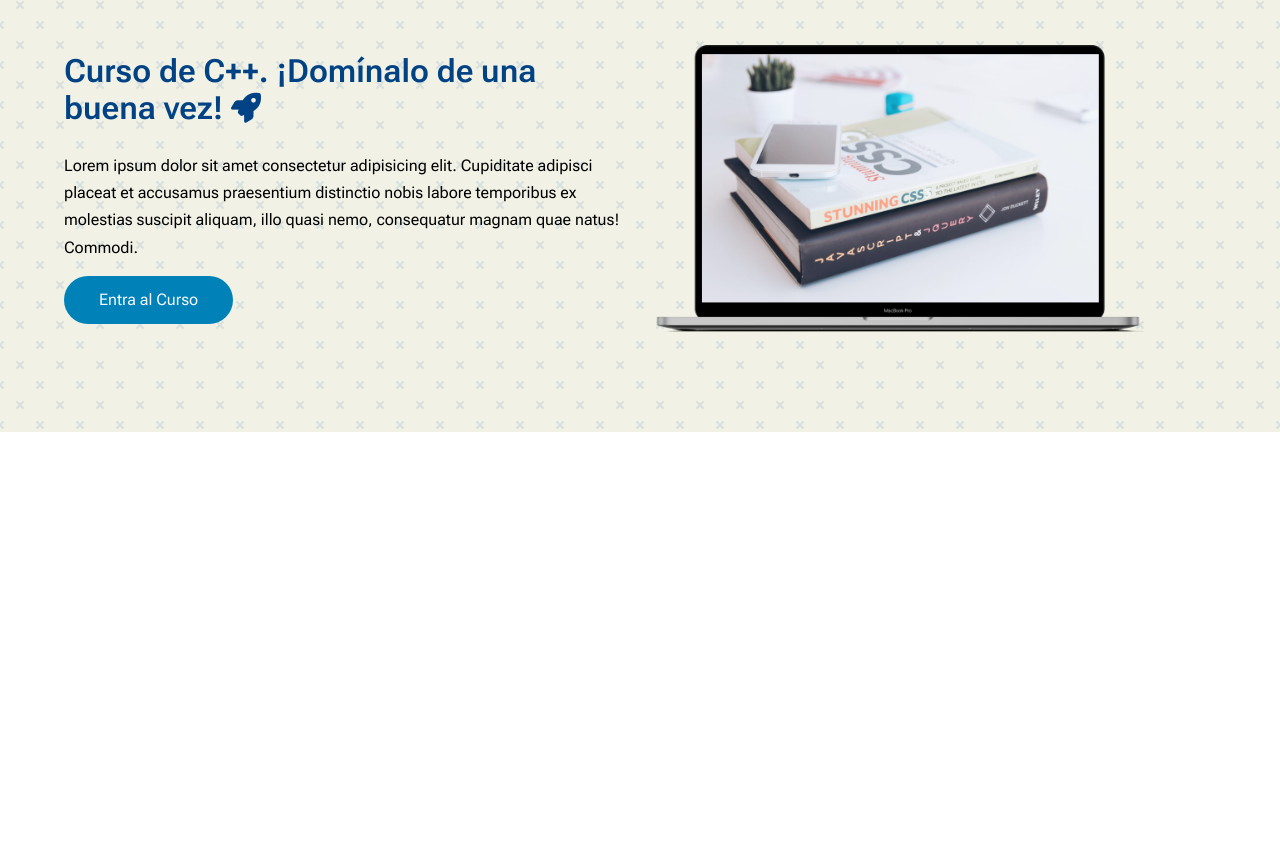
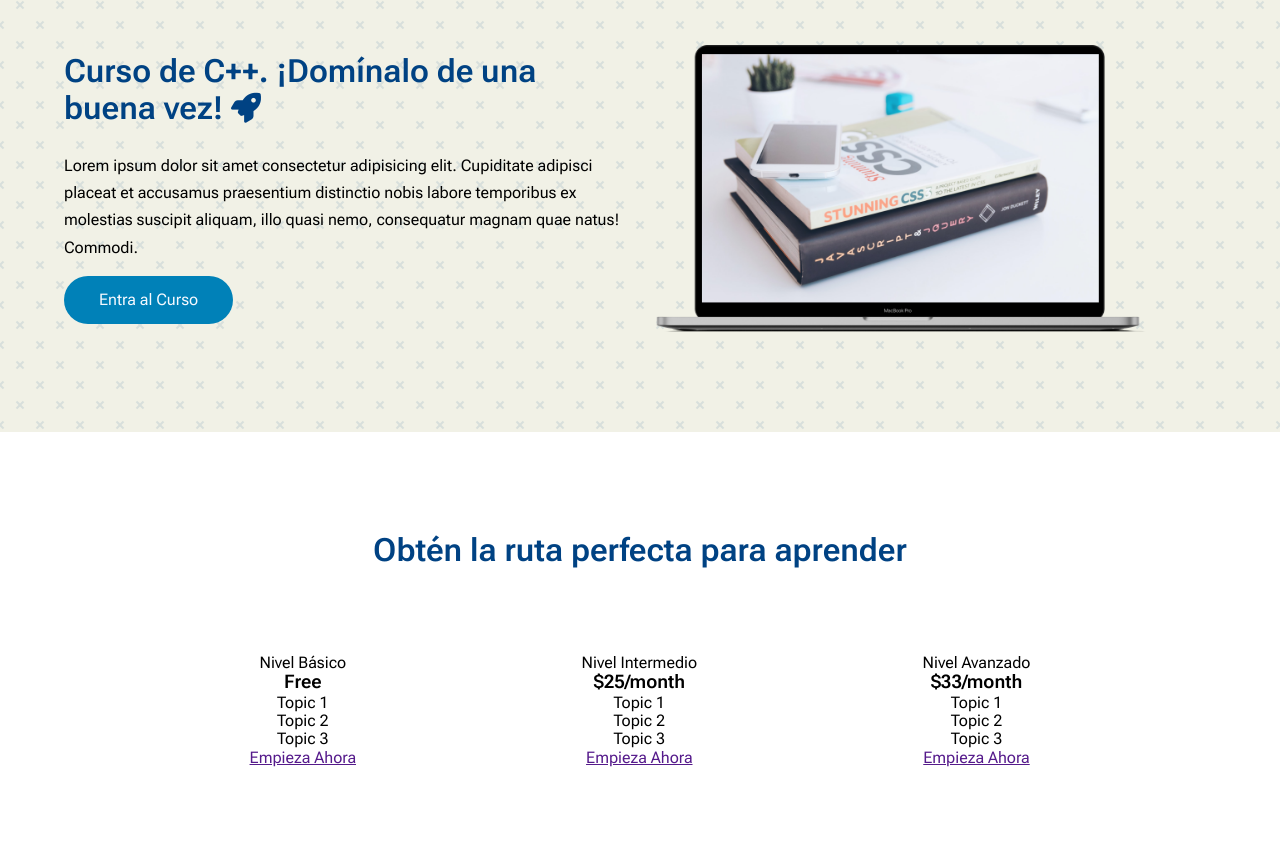
Before and after one commit to Grace-Silva/Landing-Page-master, a plain HTML site: page Landing-Page/index.html in a window 1280 px wide. Shown: the part 1399-2266 px from the top of the page. Before the commit the page ends 1831 px from the top, so only its background shows below. Drawn offline with Linux system fonts and the light colour scheme.

Commit message:
Agregando precios de ruta de aprendizaje

```diff
--- a/Landing-Page/index.html
+++ b/Landing-Page/index.html
@@ -13,8 +13,10 @@
     <link rel="stylesheet" href="https://cdnjs.cloudflare.com/ajax/libs/font-awesome/6.2.0/css/all.min.css" integrity="sha512-xh6O/CkQoPOWDdYTDqeRdPCVd1SpvCA9XXcUnZS2FmJNp1coAFzvtCN9BmamE+4aHK8yyUHUSCcJHgXloTyT2A=="
     crossorigin="anonymous" referrerpolicy="no-referrer" />
 </head>
+
 <body>
-<header class="hero">
+    <!-- header -->
+    <header class="hero">
     <nav class="nav container">
         <div class="nav-logo">
             <h2 class="nav-title">Curso C++</h2>
@@ -45,9 +47,10 @@
 
         <a href="" class="cta">Comienza Ahora</a> <!-- botón -->
     </section>
-</header>
+    </header>
 
 <main>
+    <!-- about section -->
     <section class="container about">
         <h2 class="subtitle">¿Qué Aprenderás Aquí?</h2>
         <p class="about-paragraph">Lorem, ipsum dolor sit amet consectetur adipisicing elit. Nobis pariatur necessitatibus facilis voluptatibus ad cum!</p>
@@ -75,7 +78,7 @@
         </div>
 
     </section>
-
+    <!-- knowledge section -->
     <section class="knowledge">
         <div class="knowledge-container container">
 
@@ -91,7 +94,65 @@
 
         </div>
     </section>
+    <!-- route section -->
+    <section class="route container">
+        <h2 class="subtitle">Obtén la ruta perfecta para aprender</h2>
 
+        <!-- route table -->
+        <div class="route-table">
+
+            <!-- route element -->
+            <div class="route-element">
+
+                <p class="route-name">Nivel Básico</p>
+                <h3 class="route-element">Free</h3>
+
+                <div class="route-items">
+                    <p class="route-features">Topic 1</p>
+                    <p class="route-features">Topic 2</p>
+                    <p class="route-features">Topic 3</p>
+                </div>
+
+                <a href="" class="route-cta">Empieza Ahora</a>
+
+            </div>
+
+            <!-- route element -->
+            <div class="route-element route-element-best">
+
+                <p class="route-name">Nivel Intermedio</p>
+                <h3 class="route-element">$25/month</h3>
+
+                <div class="route-items">
+                    <p class="route-features">Topic 1</p>
+                    <p class="route-features">Topic 2</p>
+                    <p class="route-features">Topic 3</p>
+                </div>
+
+                <a href="" class="route-cta">Empieza Ahora</a>
+
+            </div>
+
+            <!-- route element -->
+            <div class="route-element">
+
+                <p class="route-name">Nivel Avanzado</p>
+                <h3 class="route-element">$33/month</h3>
+
+                <div class="route-items">
+                    <p class="route-features">Topic 1</p>
+                    <p class="route-features">Topic 2</p>
+                    <p class="route-features">Topic 3</p>
+                </div>
+
+                <a href="" class="route-cta">Empieza Ahora</a>
+
+            </div>
+
+        </div>
+
+
+    </section>
 </main>
 
 
--- a/Landing-Page/styles.css
+++ b/Landing-Page/styles.css
@@ -199,3 +199,16 @@ z-index: -1; /* para mostrar el contenido de*/
     width: 100%;
     display: block;
 }
+
+.route{
+    text-align: center;
+}
+
+.route-table{
+    padding-top: 60px;
+    display: flex;
+    flex-wrap: wrap;
+    gap: 2.5em;
+    justify-content: space-evenly;
+    align-items: center;
+}
```
